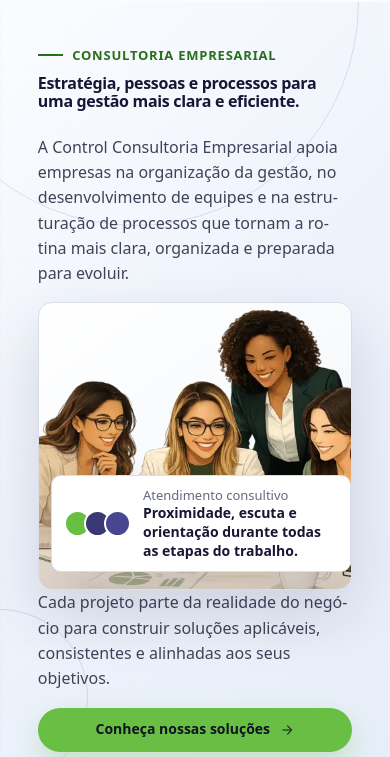
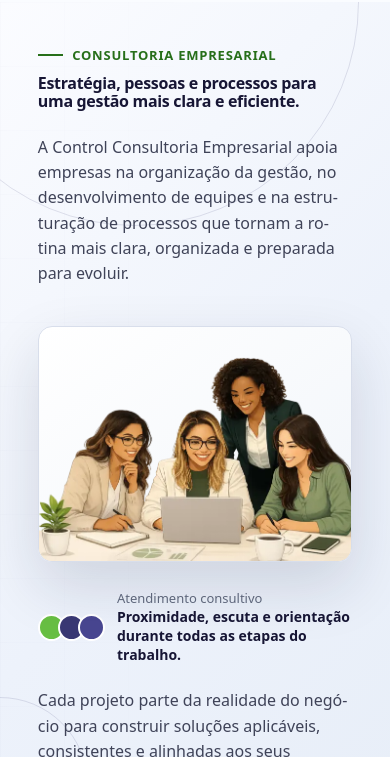
Before and after one commit to giselleandrade1/control-consultoria-website, a website: page index.html in a window 390 px wide. Shown: the part 62-819 px from the top of the page. Drawn offline with Linux system fonts and the light colour scheme.

Commit message:
fix: align responsive image layouts

```diff
--- a/css/styles.css
+++ b/css/styles.css
@@ -900,8 +900,9 @@
 
 .hero-visual {
   position: relative;
-  width: min(95vw, calc(var(--container-max) * .95));
-  margin-inline: auto;
+  width: min(100%, 68rem);
+  margin-block: var(--space-6);
+  margin-inline: 0;
   min-width: 0;
   display: grid;
   gap: var(--space-4);
@@ -918,9 +919,11 @@
   position: relative;
   width: 100%;
   margin-inline: auto;
-  min-height: clamp(24rem, 48vw, 42rem);
-  display: flex;
-  align-items: stretch;
+  min-height: 0;
+  aspect-ratio: 16 / 9;
+  max-height: 34rem;
+  display: grid;
+  place-items: end center;
   overflow: hidden;
   border: 1px solid var(--color-border);
   border-radius: var(--radius-xl);
@@ -929,43 +932,38 @@
 }
 
 .visual-frame::after {
-  content: "";
+  content: none;
+}
+
+.visual-frame picture {
   position: absolute;
   inset: 0;
-  background: linear-gradient(to top, var(--color-image-overlay), transparent 45%);
-  pointer-events: none;
+  display: grid;
+  place-items: end center;
 }
 
 .visual-frame img {
   width: 100%;
   height: 100%;
-  aspect-ratio: 1.1 / 1;
-  object-fit: cover;
+  object-fit: contain;
   object-position: center bottom;
 }
 
-.floating-card {
-  position: absolute;
-  z-index: 2;
-  min-width: min(13.5rem, 58vw);
+.hero-image-caption {
+  width: min(100%, 42rem);
   display: flex;
   align-items: center;
   gap: .75rem;
-  padding: var(--space-3) var(--space-4);
-  border: 1px solid var(--color-border);
-  border-radius: var(--radius-md);
-  background: var(--color-elevated);
-  box-shadow: var(--shadow-md);
-}
-
-.floating-card-bottom { bottom: 6%; left: var(--space-3); }
-.floating-card small,
-.floating-card strong {
+  padding: var(--space-3) 0 0;
+}
+
+.hero-image-caption small,
+.hero-image-caption strong {
   display: block;
   line-height: var(--line-ui);
 }
-.floating-card small { color: var(--color-text-muted); font-size: var(--text-xs); }
-.floating-card strong { color: var(--color-text); font-size: var(--text-sm); }
+.hero-image-caption small { color: var(--color-text-muted); font-size: var(--text-xs); }
+.hero-image-caption strong { color: var(--color-text); font-size: var(--text-sm); }
 
 .metric-icon {
   width: 2.25rem;
@@ -1009,12 +1007,16 @@
 }
 
 .about-visual {
-  width: min(95vw, calc(var(--container-max) * .95));
-  margin-inline: auto;
+  width: 100%;
+  margin-inline: 0;
 }
 
 .about-image {
   width: 100%;
+  aspect-ratio: 16 / 9;
+  max-height: 34rem;
+  display: grid;
+  place-items: center;
   margin-inline: auto;
   overflow: hidden;
   border-radius: var(--radius-lg);
@@ -1024,8 +1026,9 @@
 
 .about-image img {
   width: 100%;
-  aspect-ratio: 16 / 9;
-  object-fit: cover;
+  height: 100%;
+  object-fit: contain;
+  object-position: center;
 }
 
 .about-note {
@@ -1751,12 +1754,12 @@
 }
 
 .insights-grid {
-  grid-template-columns: 1fr;
+  grid-template-columns: repeat(3, minmax(0, 1fr));
 }
 
 .insight-card {
-  width: min(95vw, calc(var(--container-max) * .95));
-  margin-inline: auto;
+  width: 100%;
+  margin-inline: 0;
   min-width: 0;
   overflow: hidden;
 }
@@ -1765,7 +1768,8 @@
   position: relative;
   width: 100%;
   min-height: 0;
-  aspect-ratio: 21 / 9;
+  aspect-ratio: 4 / 3;
+  max-height: 22rem;
   margin: 0 auto;
   overflow: hidden;
   background: var(--gradient-surface);
@@ -1777,6 +1781,7 @@
   width: 100%;
   height: 100%;
   object-fit: cover;
+  object-position: center;
   opacity: .92;
 }
 
@@ -1806,6 +1811,7 @@
 
 .insight-cover-logo img {
   object-fit: contain;
+  object-position: center;
   padding: 1.75rem;
 }
 
@@ -1964,6 +1970,8 @@
 @media (max-width: 960px) {
   .differences-grid,
   .contact-faq-grid { grid-template-columns: 1fr; }
+  .insights-grid { grid-template-columns: 1fr; }
+  .insight-cover { aspect-ratio: 16 / 9; }
 }
 
 @media (max-width: 820px) {
@@ -1974,7 +1982,9 @@
   .blue-band-grid { grid-template-columns: 1fr; }
   .hero-copy h1 { font-size: 1.45rem; }
   .hero-visual,
-  .about-visual { width: min(100%, 34rem); margin-inline: auto; }
+  .about-visual { width: 100%; margin-inline: 0; }
+  .visual-frame,
+  .about-image img { aspect-ratio: 4 / 3; }
   .about-note { position: relative; right: auto; bottom: auto; margin: -1rem 1rem 0; }
   .differences-intro { position: static; }
   .content-heading,
@@ -2004,8 +2014,8 @@
   .hero-actions .button { width: 100%; }
   .hero-trust { display: grid; gap: .45rem; }
   .hero-support { font-size: var(--text-base); }
-  .visual-frame { min-height: 18rem; border-radius: var(--radius-lg); }
-  .floating-card { min-width: 10.5rem; padding: .65rem .75rem; }
+  .visual-frame { border-radius: var(--radius-lg); }
+  .insight-cover { aspect-ratio: 4 / 3; }
   .section-heading.centered,
   .values-heading.centered { text-align: left; }
   .benefit-grid,
@@ -2035,7 +2045,6 @@
 
 @media (max-width: 360px) {
   .header-actions { gap: .4rem; }
-  .floating-card-bottom { display: none; }
 }
 
 @media (prefers-reduced-motion: reduce) {
--- a/index.html
+++ b/index.html
@@ -148,10 +148,10 @@
                   alt="Equipe reunida analisando informações e prioridades empresariais" fetchpriority="high"
                   decoding="async">
               </picture>
-              <div class="floating-card floating-card-bottom"><span class="people-dots"
-                  aria-hidden="true"><i></i><i></i><i></i></span>
-                <div><small>Atendimento consultivo</small><strong>Proximidade, escuta e orientação durante todas as etapas do trabalho.</strong></div>
-              </div>
+            </div>
+            <div class="hero-image-caption"><span class="people-dots"
+                aria-hidden="true"><i></i><i></i><i></i></span>
+              <div><small>Atendimento consultivo</small><strong>Proximidade, escuta e orientação durante todas as etapas do trabalho.</strong></div>
             </div>
           </div>
           <p>Cada projeto parte da realidade do negócio para construir soluções aplicáveis, consistentes e alinhadas aos seus objetivos.</p>
```
